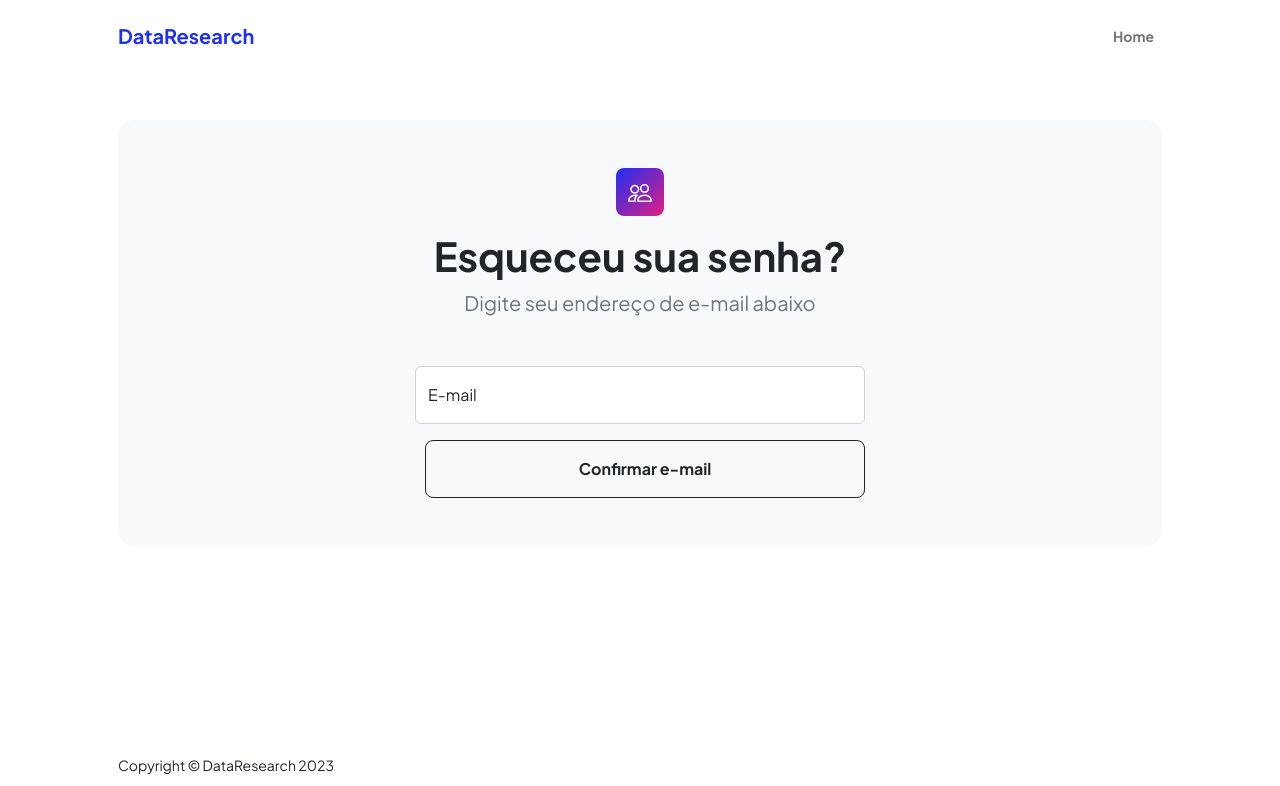
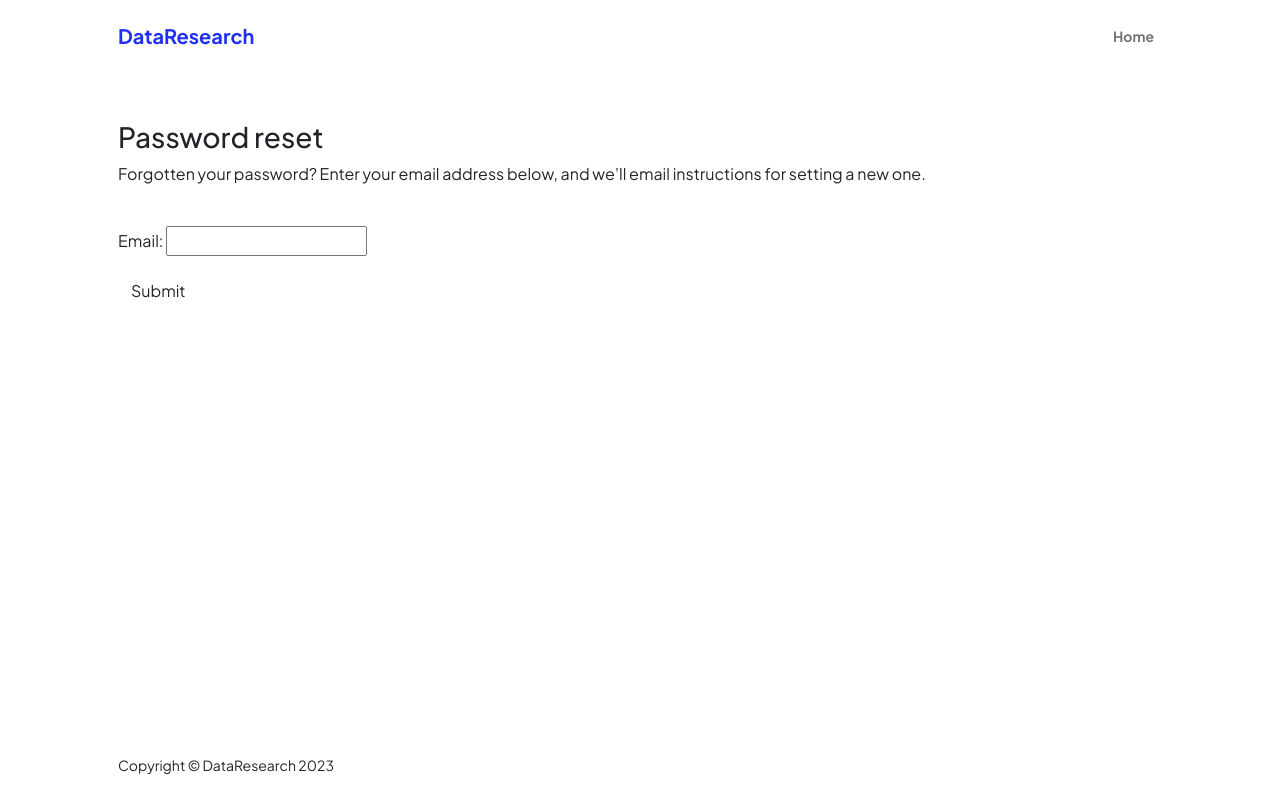
Before and after one commit to ClemersonAssuncao/DEMO---Busca-Semantica, a Django app: page /user/reset_password/ in a window 1280 px wide. Shown: the top 786 px of the page. Run offline with Django 4.2, Linux system fonts and the light colour scheme; some libraries are stand-ins or nearby versions.

Commit message:
Urls reset password

```diff
--- a/BuscaSemantica/urls.py
+++ b/BuscaSemantica/urls.py
@@ -17,6 +17,7 @@ Including another URLconf
 from django.contrib import admin
 from django.urls import path, include
 from django.conf import settings
+from django.contrib.auth import views as auth_views
 from django.conf.urls.static import static
 from . import views
 
@@ -27,6 +28,9 @@ urlpatterns = [
     path('documents/', include('documents.urls'), name='documents'),
     path('', include('search.urls'), name='search'),
     path('user/', include('users.urls'), name='users'),
+
+    path('reset/<uidb64>/<token>', auth_views.PasswordResetConfirmView.as_view(template_name="users/password_confirm.html", ), name="password_reset_confirm"),
+    # path('reset/<uidb64>/<token>', views.reset_password, name="password_reset_confirm"),
     # path('users/', include('material.urls'), name='material'),
 ]
 
--- a/BuscaSemantica/views.py
+++ b/BuscaSemantica/views.py
@@ -8,3 +8,8 @@ def about(request):
 
 def controll(request):
     return render(request, "BuscaSemantica/controll.html")
+
+def reset_password(request, uid, token):
+    print(uid)
+    print(token)
+    return render(request, 'users/password_confirm.html')
--- a/users/templates/users/password_reset.html
+++ b/users/templates/users/password_reset.html
@@ -36,39 +36,20 @@
             <section class="py-5">
                 <div class="container px-5">
                     <!-- Contact form-->
-                    <div class="bg-light rounded-4 py-5 px-4 px-md-5">
-                        <div class="text-center mb-5">
-                            <div class="feature bg-primary bg-gradient-primary-to-secondary text-white rounded-3 mb-3"><i class="bi bi-people"></i></div>
-                            <h1 class="fw-bolder">Esqueceu sua senha?</h1>
-                            <p class="lead fw-normal text-muted mb-0">Digite seu endereço de e-mail abaixo</p>
-                        </div>
-                        <div class="row gx-5 justify-content-center">
-                            <div class="col-lg-8 col-xl-6">
-                                <form id="contactForm" method='POST' autocomplete="off" action="{% url 'users:reset' uidb64=uid token=token %}">
-                                    {% csrf_token %}
-                                    <!-- Email input-->
-                                    <div class="form-floating mb-3">
-                                        <input autocomplete="false" name="email" class="form-control" id="name" type="text" placeholder="Digite seu endereço de e-mail" required />
-                                        <label for="name">E-mail</label>
-                                        <div class="invalid-feedback" data-sb-feedback="name:required">O endereço de e-mail é obrigatório.</div>
-                                    </div>
-                                    <div class="d-none" id="submitSuccessMessage">
-                                        <div class="text-center mb-3">
-                                            <div class="fw-bolder">Form submission successful!</div>
-                                            To activate this form, sign up at
-                                            <br />
-                                            <a href="https://startbootstrap.com/solution/contact-forms">https://startbootstrap.com/solution/contact-forms</a>
-                                        </div>
-                                    </div>
-                                    <!-- Submit error message-->
-                                    <!-- an error submitting the form-->
-                                    {% if Error %}<div id="submitErrorMessage"><div class="text-center text-danger mb-3">{{Error}}</div></div>{% endif %}
-                                    <!-- Submit Button-->
-                                    <div class="d-flex">
-                                        <a class="btn btn-outline-dark btn-lg px-5 py-3 fs-6 fw-bolder w-100" style="margin-left:10px" type="submit">Confirmar e-mail</a>
-                                    </div>
-                                </form>
-                            </div>
+                    <div class="content-box">
+                        <div class="formWrapper">
+                            <h3>Password reset</h3>
+
+                            <p>Forgotten your password? Enter your email address below, and we’ll email instructions for setting a new
+                                one.</p>
+
+                            <br>
+
+                            <form class="form" method="POST">
+                                {% csrf_token %}
+                                {{form.as_p}}
+                                <input class="btn btn--sub btn--lg  my-md" type="submit" value="Submit" />
+                            </form>
                         </div>
                     </div>
                 </div>
--- a/users/urls.py
+++ b/users/urls.py
@@ -8,9 +8,8 @@ urlpatterns = [
     path('logout/', views.logout_user, name='logout'),
 
     # path('password/', views.password_user, name='password'),
-    path('reset_password/', auth_views.PasswordResetView.as_view(template_name="users/password_reset.html", success_url= "users/reset_password_sent/"), name="reset_password"),
+    path('reset_password/', auth_views.PasswordResetView.as_view(template_name="users/password_reset.html", success_url= "/user/reset_password_sent/"), name="reset_password", ),
     path('reset_password_sent/', auth_views.PasswordResetDoneView.as_view(template_name="users/password_done.html"), name="password_reset_done"),
-    path('reset/<uidb64>/<token>', auth_views.PasswordResetConfirmView.as_view(template_name="users/password_confirm.html", success_url= "users/reset_password_complete/"), name="password_reset_confirm"),
     path('reset_password_complete/', auth_views.PasswordResetCompleteView.as_view(template_name="users/password_complete.html"), name="password_reset_complete"),
 ]
 
```
Also changed, not shown: BuscaSemantica/settings.py (+10 -2 lines), users/templates/users/password_confirm.html (+3 -31 lines), db.sqlite3.
